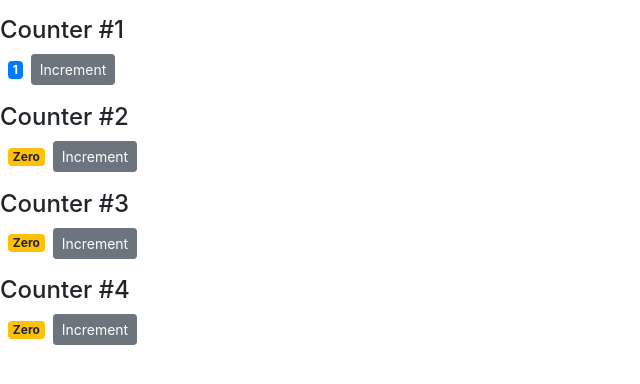
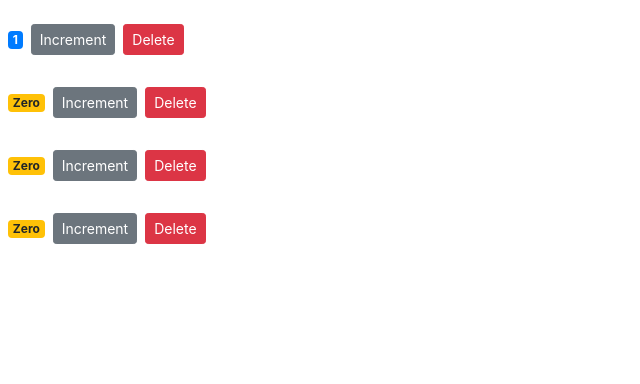
Before and after one commit to ShanuSaini/react, a React (Create React App) app in the folder lp2/: page / in a window 1280 px wide. Shown: the top 384 px of the page, without its empty margins (0-640 px from the left). Built offline with nearby package versions, Linux system fonts and the light colour scheme.

Commit message:
Event and Update the state
Event and Update the state

```diff
--- a/lp2/src/components/counter.jsx
+++ b/lp2/src/components/counter.jsx
@@ -2,7 +2,7 @@
 
 class Counter extends Component {
     state = {
-        value: this.props.value
+        value: this.props.counter.value
     }
 
     // constructor(){
@@ -19,7 +19,6 @@
     render() {
         return (
             <div className="mt-3">
-                {this.props.children}
                 <span className={this.getBadgeClasses()}>{this.formateCount()}</span>
                 <button
                     onClick={ () => this.handleIncrement({id:1}) }
@@ -27,6 +26,7 @@
                 >
                     Increment
                 </button>
+                <button onClick={ () => this.props.onDelete(this.props.counter.id)} className="btn btn-danger btn-sm m-2">Delete</button>
             </div>
         );
     }
--- a/lp2/src/components/counters.jsx
+++ b/lp2/src/components/counters.jsx
@@ -10,14 +10,20 @@
             {id: 4, value: 0 }
         ]
     }
+
+    handleDelete = (counterId) => {
+        const counters = this.state.Counters.filter(c => c.id !== counterId);
+        this.setState({
+            Counters: counters
+        });
+    }
+
     render() {
         return (
             <React.Fragment>
                 { this.state.Counters.map(
                     counter =>
-                        <Counter key={counter.id} value={counter.value} selected>
-                            <h4>Counter #{counter.id}</h4>
-                        </Counter>
+                        <Counter key={counter.id} onDelete={this.handleDelete} counter={counter}></Counter>
                     )
                 }
             </React.Fragment>
```
